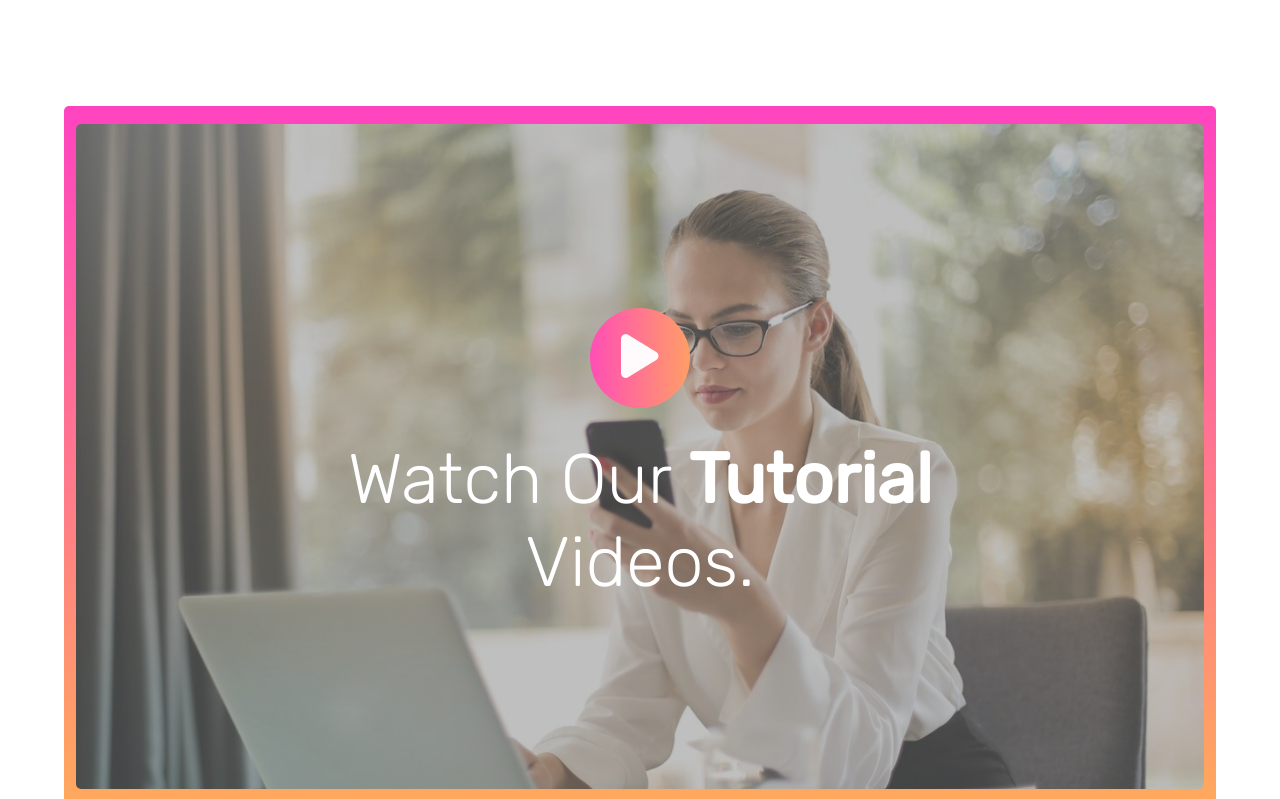
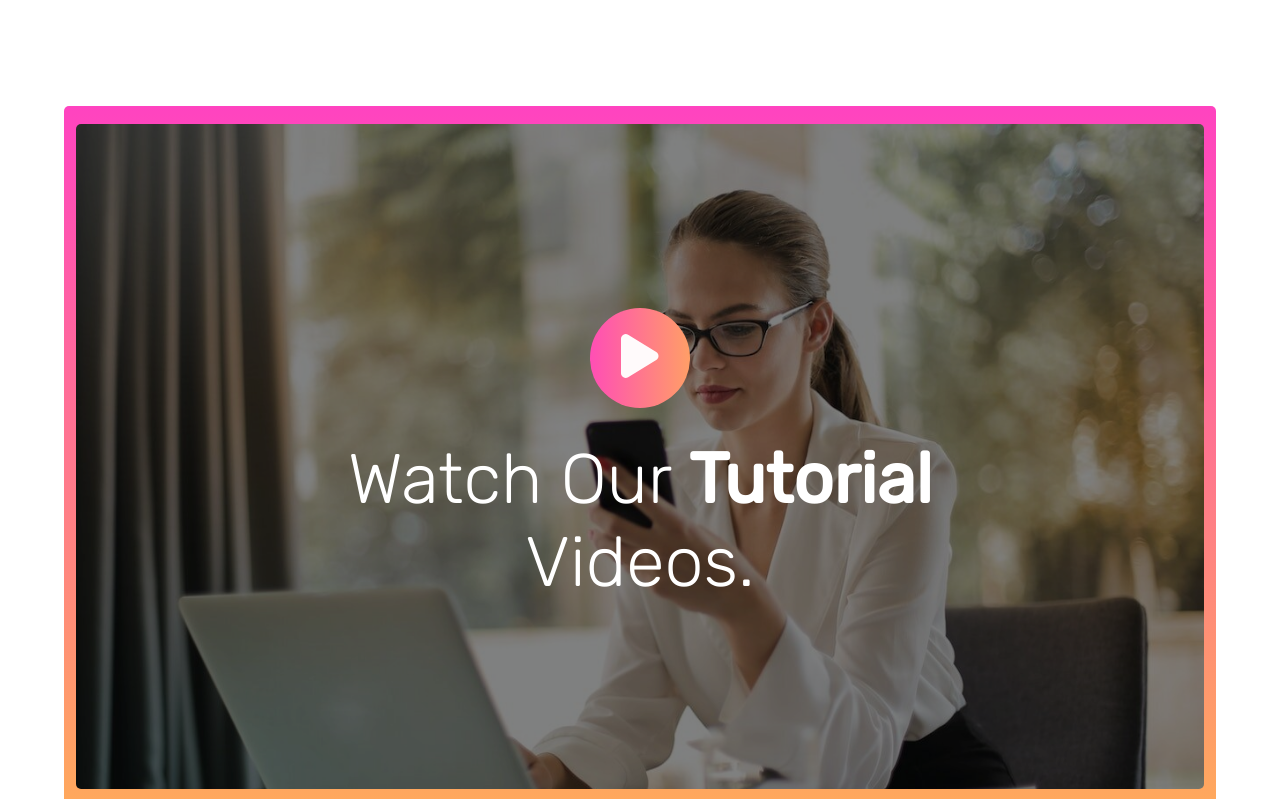
Before and after one commit to Zarshenas/React-landing-page, a React (Create React App) app: page / in a window 1280 px wide. Shown: the part 1800-2599 px from the top of the page. Built offline with nearby package versions, Linux system fonts and the light colour scheme.

Commit message:
filter added to video component for hovering

```diff
--- a/src/Components/Video.module.css
+++ b/src/Components/Video.module.css
@@ -35,8 +35,12 @@
     width: 100%; height: 100%;
     background-image: url(../Images/video\ cover.jpg);
     background-size: cover;
-    filter: contrast(50%);
+    filter: brightness(50%);
     z-index:-1 ;
+    transition: filter 0.2s ease;
+}
+.titlecon:hover::before{
+    filter: brightness(70%);
 }
 .playButtonCon{
     width: 65px;
```
